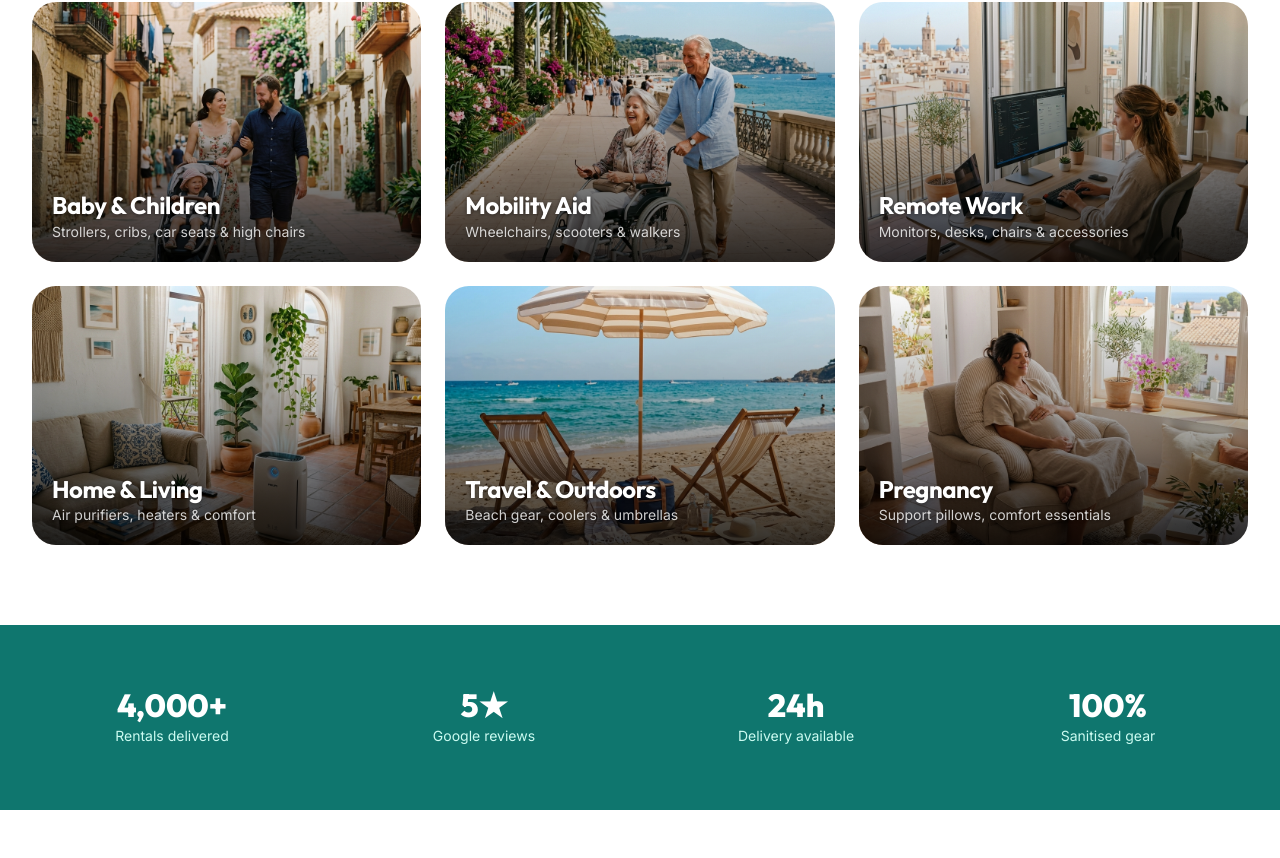
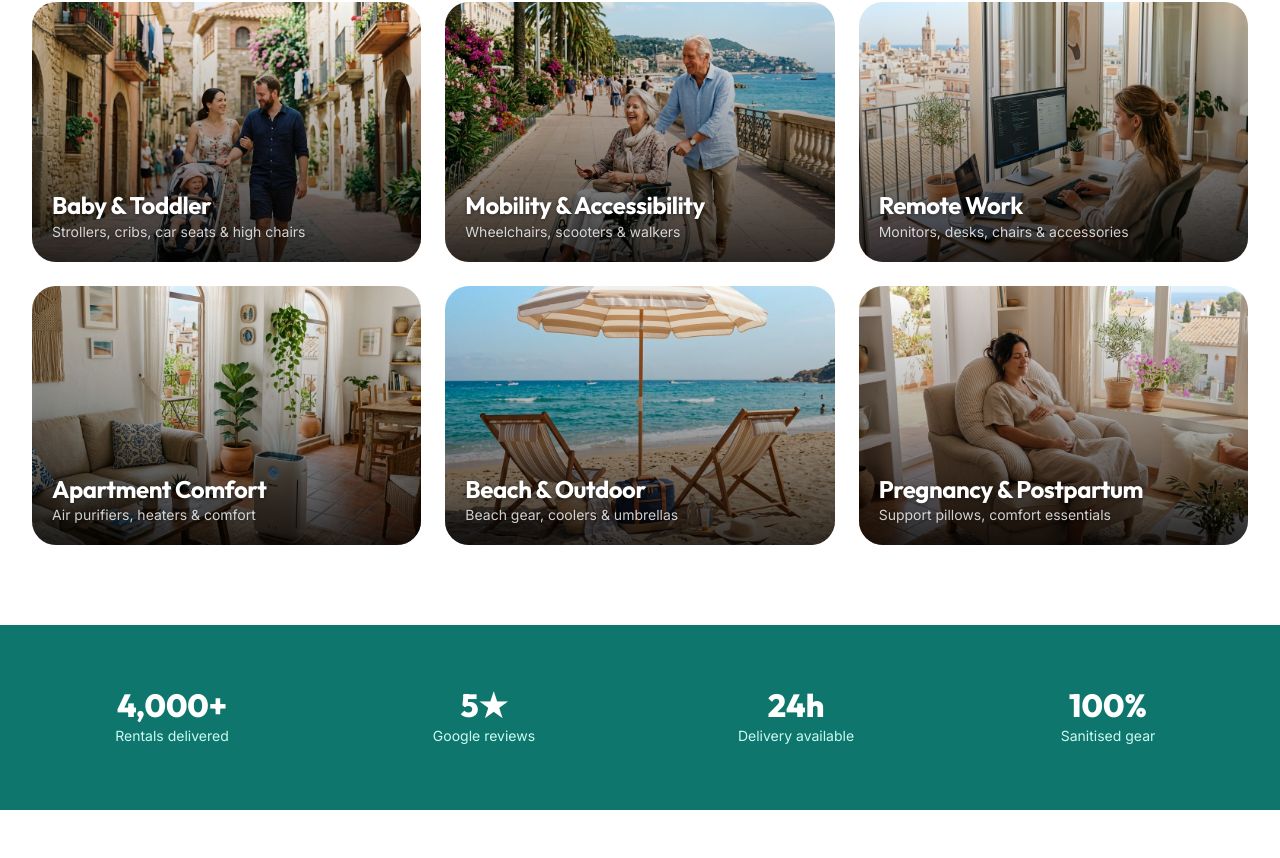
Before and after one commit to RentAnythingES/MainSite, a Next.js app: page / in a window 1280 px wide. Shown: the part 882-1740 px from the top of the page. Built offline with nearby package versions, Linux system fonts and the light colour scheme; no server answers.

Commit message:
fix: update stale homepage category labels

```diff
--- a/src/app/page.tsx
+++ b/src/app/page.tsx
@@ -12,13 +12,13 @@ export const metadata: Metadata = {
 
 const heroCategories = [
   {
-    name: "Baby & Children",
+    name: "Baby & Toddler",
     href: "/rental/baby-gear",
     image: "/categories/baby-gear.png",
     description: "Strollers, cribs, car seats & high chairs",
   },
   {
-    name: "Mobility Aid",
+    name: "Mobility & Accessibility",
     href: "/rental/mobility",
     image: "/categories/mobility.png",
     description: "Wheelchairs, scooters & walkers",
@@ -30,19 +30,19 @@ const heroCategories = [
     description: "Monitors, desks, chairs & accessories",
   },
   {
-    name: "Home & Living",
+    name: "Apartment Comfort",
     href: "/rental/home-living",
     image: "/categories/home-living.png",
     description: "Air purifiers, heaters & comfort",
   },
   {
-    name: "Travel & Outdoors",
+    name: "Beach & Outdoor",
     href: "/rental/travel-outdoors",
     image: "/categories/travel-outdoors.png",
     description: "Beach gear, coolers & umbrellas",
   },
   {
-    name: "Pregnancy",
+    name: "Pregnancy & Postpartum",
     href: "/rental/pregnancy",
     image: "/categories/pregnancy.png",
     description: "Support pillows, comfort essentials",
@@ -83,7 +83,7 @@ const howItWorks = [
 const featuredProducts = [
   {
     name: "Compact Stroller",
-    category: "Baby & Children",
+    category: "Baby & Toddler",
     price: "€5 – €14",
     unit: "/ day",
     href: "/product/compact-stroller",
@@ -91,7 +91,7 @@ const featuredProducts = [
   },
   {
     name: "Standard Wheelchair",
-    category: "Mobility Aid",
+    category: "Mobility & Accessibility",
     price: "€6 – €15",
     unit: "/ day",
     href: "/product/standard-wheelchair",
@@ -107,7 +107,7 @@ const featuredProducts = [
   },
   {
     name: "Heavy-Duty Mobility Scooter",
-    category: "Mobility Aid",
+    category: "Mobility & Accessibility",
     price: "€30 – €70",
     unit: "/ day",
     href: "/product/heavy-duty-mobility-scooter",
--- a/src/data/products.ts
+++ b/src/data/products.ts
@@ -22,12 +22,12 @@ export interface Product {
 }
 
 export const products: Product[] = [
-  // ===== BABY & CHILDREN =====
+  // ===== BABY & TODDLER =====
   {
     slug: "compact-stroller",
     name: "Compact Folding Stroller",
     brand: "Kinderkraft",
-    category: "Baby & Children",
+    category: "Baby & Toddler",
     subcategory: "Strollers & Accessories",
     categorySlug: "baby-gear",
     subcategorySlug: "strollers",
@@ -48,7 +48,7 @@ export const products: Product[] = [
     slug: "double-stroller",
     name: "Double Stroller",
     brand: "Baby Jogger",
-    category: "Baby & Children",
+    category: "Baby & Toddler",
     subcategory: "Strollers & Accessories",
     categorySlug: "baby-gear",
     subcategorySlug: "strollers",
@@ -68,7 +68,7 @@ export const products: Product[] = [
     slug: "travel-crib",
     name: "Travel Crib",
     brand: "BabyBjörn",
-    category: "Baby & Children",
+    category: "Baby & Toddler",
     subcategory: "Sleep & Nursery",
     categorySlug: "baby-gear",
     subcategorySlug: "sleep-nursery",
@@ -88,7 +88,7 @@ export const products: Product[] = [
     slug: "car-seat-infant",
     name: "Infant Car Seat (i-Size)",
     brand: "Cybex",
-    category: "Baby & Children",
+    category: "Baby & Toddler",
     subcategory: "Car Seats",
     categorySlug: "baby-gear",
     subcategorySlug: "car-seats",
@@ -109,7 +109,7 @@ export const products: Product[] = [
     slug: "high-chair",
     name: "Folding High Chair",
     brand: "Stokke",
-    category: "Baby & Children",
+    category: "Baby & Toddler",
     subcategory: "Feeding",
     categorySlug: "baby-gear",
     subcategorySlug: "feeding",
@@ -131,7 +131,7 @@ export const products: Product[] = [
     slug: "standard-wheelchair",
     name: "Standard Wheelchair",
     brand: "Invacare",
-    category: "Mobility & Daily Aid",
+    category: "Mobility & Accessibility",
     subcategory: "Wheelchairs",
     categorySlug: "mobility",
     subcategorySlug: "wheelchairs",
@@ -151,7 +151,7 @@ export const products: Product[] = [
     slug: "transport-wheelchair",
     name: "Transport Wheelchair (Lightweight)",
     brand: "Drive Medical",
-    category: "Mobility & Daily Aid",
+    category: "Mobility & Accessibility",
     subcategory: "Wheelchairs",
     categorySlug: "mobility",
     subcategorySlug: "wheelchairs",
@@ -171,7 +171,7 @@ export const products: Product[] = [
     slug: "mobility-scooter-lightweight",
     name: "Lightweight Mobility Scooter",
     brand: "Pride",
-    category: "Mobility & Daily Aid",
+    category: "Mobility & Accessibility",
     subcategory: "Mobility Scooters",
     categorySlug: "mobility",
     subcategorySlug: "scooters",
@@ -192,7 +192,7 @@ export const products: Product[] = [
     slug: "heavy-duty-mobility-scooter",
     name: "Heavy-Duty Mobility Scooter",
     brand: "Invacare",
-    category: "Mobility & Daily Aid",
+    category: "Mobility & Accessibility",
     subcategory: "Mobility Scooters",
     categorySlug: "mobility",
     subcategorySlug: "scooters",
@@ -212,7 +212,7 @@ export const products: Product[] = [
     slug: "rollator-walker",
     name: "Rollator Walker",
     brand: "Drive Medical",
-    category: "Mobility & Daily Aid",
+    category: "Mobility & Accessibility",
     subcategory: "Walkers",
     categorySlug: "mobility",
     subcategorySlug: "walkers",
@@ -291,12 +291,12 @@ export const products: Product[] = [
     ],
   },
 
-  // ===== HOME & LIVING =====
+  // ===== APARTMENT COMFORT =====
   {
     slug: "air-purifier",
     name: "HEPA Air Purifier",
     brand: "Dyson",
-    category: "Home & Living",
+    category: "Apartment Comfort",
     subcategory: "Home Air Quality",
     categorySlug: "home-living",
     subcategorySlug: "air-quality",
@@ -316,7 +316,7 @@ export const products: Product[] = [
     slug: "portable-ac",
     name: "Portable Air Conditioner",
     brand: "De'Longhi",
-    category: "Home & Living",
+    category: "Apartment Comfort",
     subcategory: "Home Air Quality",
     categorySlug: "home-living",
     subcategorySlug: "air-quality",
@@ -334,12 +334,12 @@ export const products: Product[] = [
     ],
   },
 
-  // ===== TRAVEL & OUTDOORS =====
+  // ===== BEACH & OUTDOOR =====
   {
     slug: "beach-umbrella-set",
     name: "Beach Umbrella & Chair Set",
     brand: "RentAnything",
-    category: "Travel & Outdoors",
+    category: "Beach & Outdoor",
     subcategory: "Beach Gear",
     categorySlug: "travel-outdoors",
     subcategorySlug: "beach",
--- a/src/i18n/dictionaries/en.ts
+++ b/src/i18n/dictionaries/en.ts
@@ -48,12 +48,12 @@ const en: Dictionary = {
   },
 
   categories: {
-    babyGear: { name: "Baby & Children", desc: "Strollers, cribs, car seats & high chairs" },
-    mobility: { name: "Mobility Aid", desc: "Wheelchairs, scooters & walkers" },
+    babyGear: { name: "Baby & Toddler", desc: "Strollers, cribs, car seats & high chairs" },
+    mobility: { name: "Mobility & Accessibility", desc: "Wheelchairs, scooters & walkers" },
     remoteWork: { name: "Remote Work", desc: "Monitors, desks, chairs & accessories" },
-    homeLiving: { name: "Home & Living", desc: "Air purifiers, heaters & comfort" },
-    travelOutdoors: { name: "Travel & Outdoors", desc: "Beach gear, coolers & umbrellas" },
-    pregnancy: { name: "Pregnancy", desc: "Support pillows, comfort essentials" },
+    homeLiving: { name: "Apartment Comfort", desc: "Air purifiers, cooling & comfort" },
+    travelOutdoors: { name: "Beach & Outdoor", desc: "Beach gear, coolers & umbrellas" },
+    pregnancy: { name: "Pregnancy & Postpartum", desc: "Support pillows, comfort essentials" },
   },
 
   product: {
```
